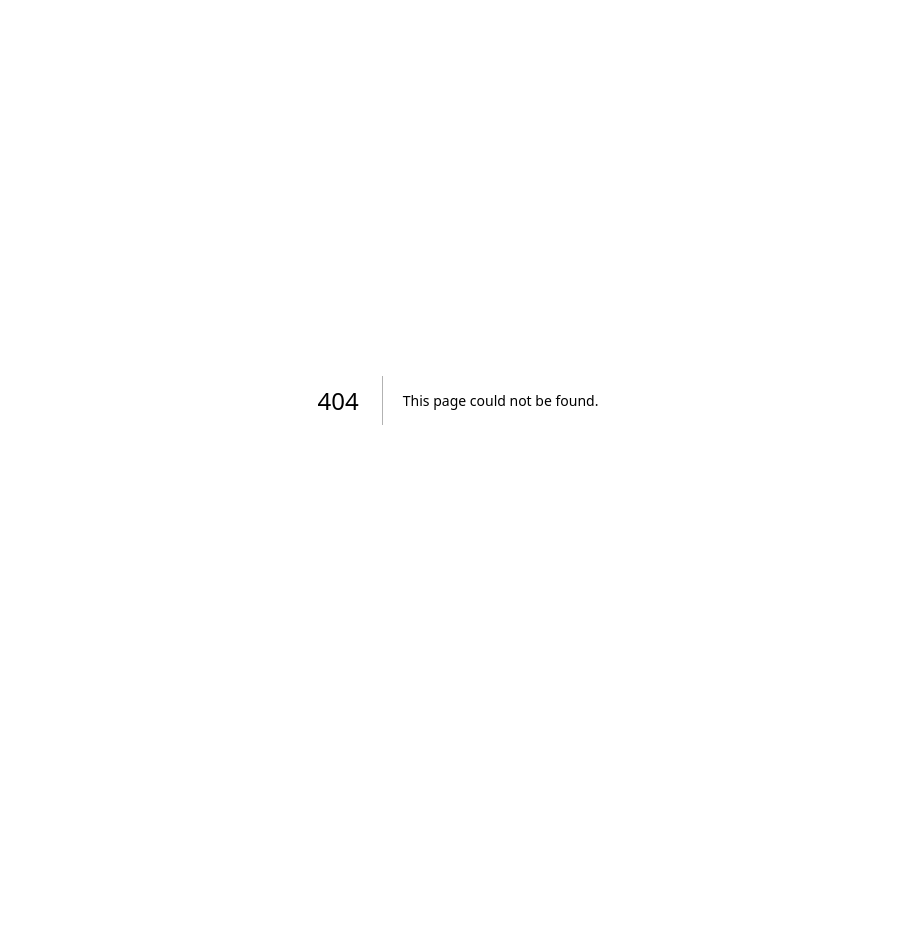
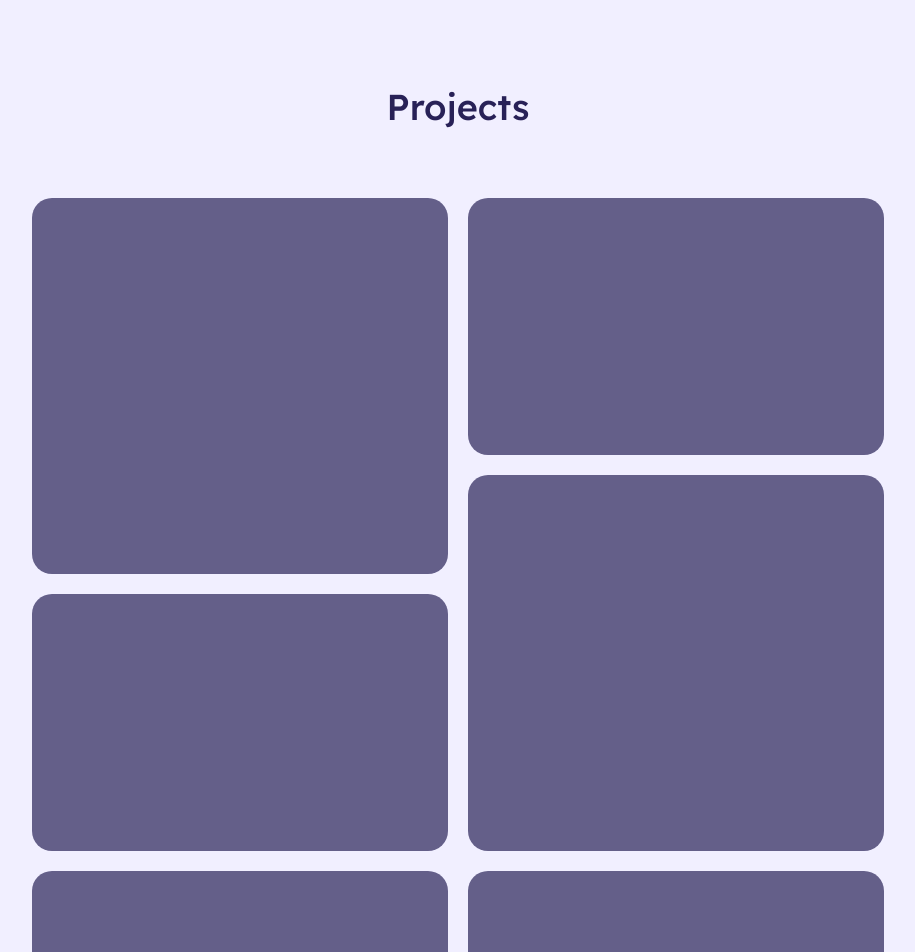
Before and after one commit to jacobpacheco100/MyPortfolio, a Next.js app: page /components/Projects in a window 1280 px wide. Before the commit this address had no page. Shown: the top 952 px of the page, without its empty margins (182-1097 px from the left). Before the commit the page ends 800 px from the top, so only its background shows below. Built offline with nearby package versions, Linux system fonts and the light colour scheme.

Commit message:
grid layout

```diff
--- a/pages/components/Navbar.jsx
+++ b/pages/components/Navbar.jsx
@@ -27,7 +27,7 @@ const Navbar = () => {
 
         {/* ismenu */}
         <div
-          className={`h-[629px] w-[259px] border border-[#fff] bg-[#f7f6ffe6] tablet:bg-[#f7f6ffc2] fixed top-20 rounded-lg translate-x-[-45%]  tablet:translate-x-[-80%] flex flex-col items-center justify-center space-y-14 transition ${
+          className={`h-[629px] w-[259px] border border-text bg-white tablet:bg-[#f1efffb1] fixed top-20 rounded-lg translate-x-[-45%]  tablet:translate-x-[-80%] flex flex-col items-center justify-center space-y-14 transition ${
             isMenu ? '' : 'translate-y-[-120%]'
           }`}
         >
--- /dev/null
+++ b/pages/components/Project.jsx
@@ -0,0 +1,13 @@
+import React from 'react'
+
+const Project = ({ isBig }) => {
+  return (
+    <div
+      className={`${
+        isBig ? 'h-[376px]' : 'h-[257px]'
+      } w-full bg-text rounded-[20px] mb-5 break-inside-avoid`}
+    ></div>
+  )
+}
+
+export default Project
--- /dev/null
+++ b/pages/components/Projects.jsx
@@ -0,0 +1,29 @@
+import React from 'react'
+import Project from './Project'
+
+import { BsArrowUpRightSquare } from 'react-icons/bs'
+
+const Projects = () => {
+  return (
+    <section className='grid-container mb-[200px]'>
+      <h1 className='mt-44 laptop:mt-20 mb-16 text-dark font-medium text-xl text-center'>
+        Projects
+      </h1>
+
+      <div className='tablet:columns-2 gap-5'>
+        <Project isBig={true} />
+        <Project />
+        <Project isBig={true} />
+        <Project />
+        <Project isBig={true} />
+        <Project />
+      </div>
+
+      <button className='absolute flex items-center mt-8 font-light border-l-4 pl-4 border-primary hover:underline hvr hover:border-l-8'>
+        Visit My Resume <BsArrowUpRightSquare className='ml-2 ' />
+      </button>
+    </section>
+  )
+}
+
+export default Projects
--- a/pages/index.jsx
+++ b/pages/index.jsx
@@ -1,6 +1,7 @@
 import Navbar from './components/Navbar'
 import Hero from './components/Hero'
 import About from './components/About'
+import Projects from './components/Projects'
 
 export default function Index() {
   return (
@@ -8,6 +9,7 @@ export default function Index() {
       <Navbar />
       <Hero />
       <About />
+      <Projects />
     </>
   )
 }
--- a/styles/globals.css
+++ b/styles/globals.css
@@ -15,6 +15,10 @@ p {
   @apply w-screen max-w-[500px] tablet:max-w-[1160px] px-6 mx-auto;
 }
 
+.grid-container {
+  @apply w-screen max-w-[500px] tablet:max-w-[900px] px-6 mx-auto;
+}
+
 /* miscilanious */
 
 .hero-gradient {
@@ -29,6 +33,14 @@ p {
   transition: transform 1s cubic-bezier(0.22, 1, 0.36, 1);
 }
 
+.mason-grid {
+  display: grid;
+  grid-template-columns: 1fr 1fr;
+  grid-template-rows: masonry;
+  align-tracks: start;
+  justify-tracks: start;
+}
+
 /* hover effects */
 .hvr {
   @apply ease-in-out duration-100 cursor-pointer;
@@ -37,9 +49,9 @@ p {
 /* buttons */
 
 .btn-dark {
-  @apply hvr bg-dark text-white rounded-lg px-[26px] py-[15px];
+  @apply hvr bg-dark text-white rounded-lg px-[26px] py-[15px] hover:bg-[#000000] hover:text-white;
 }
 
 .btn-outline {
-  @apply hvr bg-white border border-dark text-dark  rounded-lg px-[26px] py-[15px];
+  @apply hvr bg-white border border-dark text-dark  rounded-lg px-[26px] py-[15px] hover:bg-primary hover:border-primary hover:text-white;
 }
```
